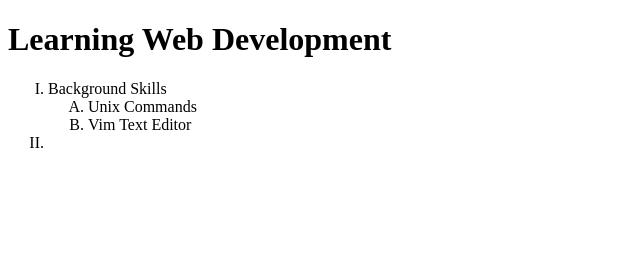
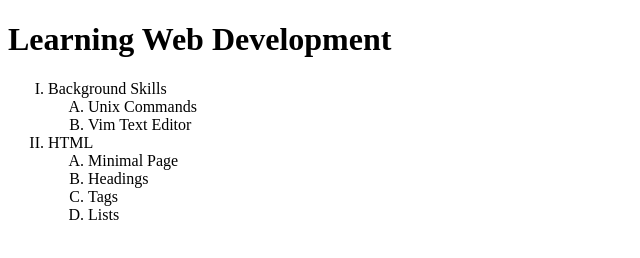
Before and after one commit to DetroittTxP/Lab-week2_6304062616170, a plain HTML site: page Lab1No4.html in a window 1280 px wide. Shown: the whole page, without its empty margins (0-640 px from the left). Drawn offline with Linux system fonts and the light colour scheme.

Commit message:
Update Lab1No4.html

```diff
--- a/Lab1No4.html
+++ b/Lab1No4.html
@@ -11,21 +11,23 @@
 
 
     <ol>
+        <!--Background skill-->
         <li type="I">
             Background Skills
             <ol>
-                <li type="A">
-                    Unix Commands
-                </li>
-                <li type="A">
-                    Vim Text Editor
-                </li>
+                <li type="A">Unix Commands</li>
+                <li type="A">Vim Text Editor</li>
             </ol>
-
         </li>
-
+        <!--HTML-->
         <li type="I">
-
+            HTML
+            <ol>
+                <li type="A">Minimal Page</li>
+                <li type="A">Headings</li>
+                <li type="A">Tags</li>
+                <li type="A">Lists</li>
+            </ol>
         </li>
     </ol>
 
```
